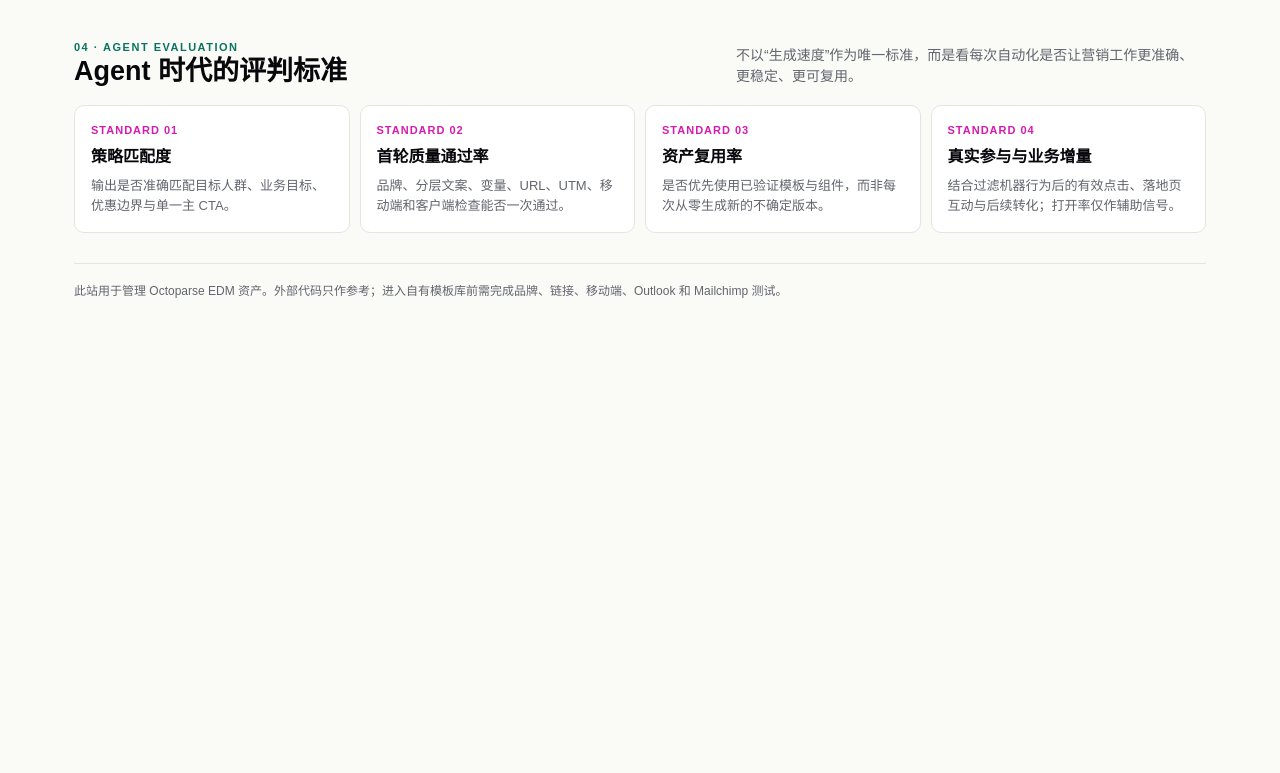
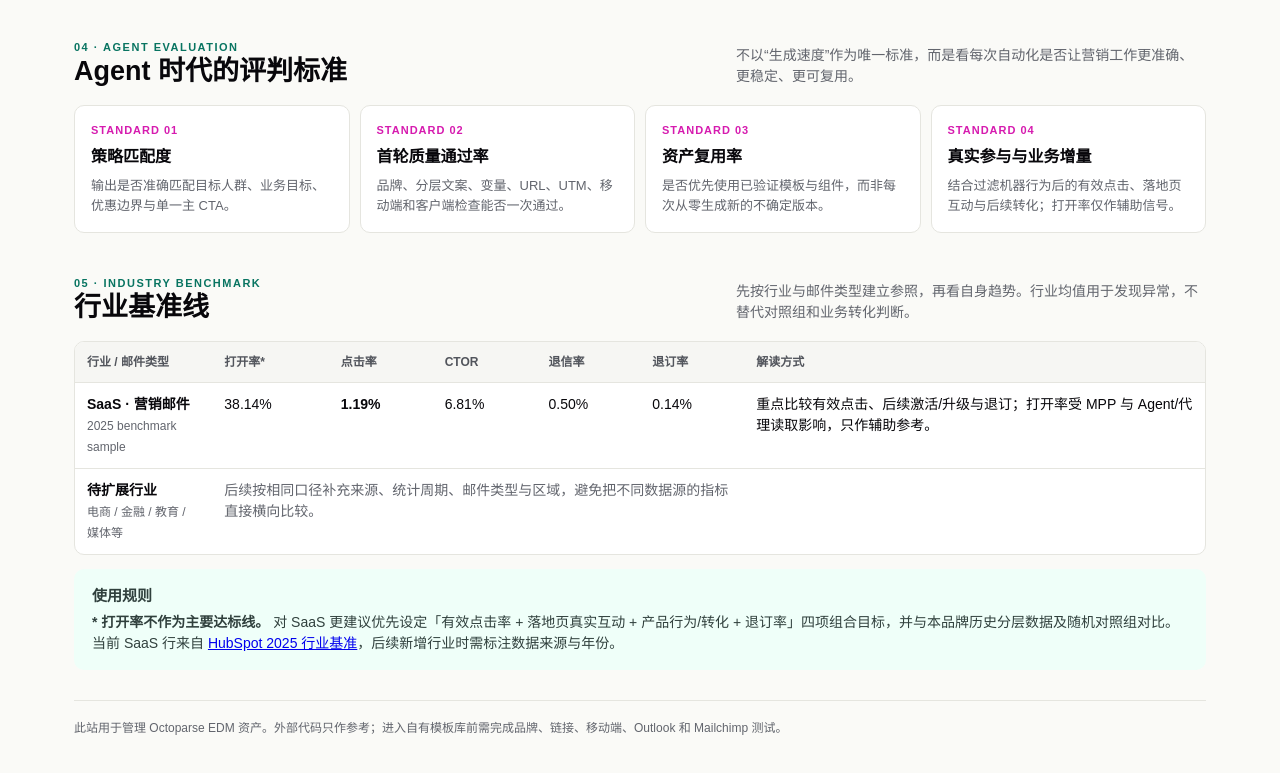
Before and after one commit to outofbox-mp4/edm-asset-library, a plain HTML site: page edm-library/index.html in a window 1280 px wide. Shown: the part 922-1695 px from the top of the page. Before the commit the page ends 1274 px from the top, so only its background shows below. Drawn offline with Linux system fonts and the light colour scheme.

Commit message:
Add SaaS industry benchmark section

```diff
--- a/edm-library/index.html
+++ b/edm-library/index.html
@@ -19,6 +19,7 @@
     <section class="section"><div class="section-title"><div><div class="section-kicker">03 · asset workspace</div><h2>进入各个资产板块</h2></div><p>从策略规范到可发送 HTML，分别管理、互相引用。</p></div><div class="routes"><a class="route" href="templates.html"><b>OWNED ASSETS</b><h3>自有模板库</h3><p>按营销阶段、人群和目标筛选已验证邮件模板。</p></a><a class="route" href="resources.html"><b>EXTERNAL INPUT</b><h3>GitHub 资源库</h3><p>归档模板灵感、兼容性模式与工程框架。</p></a><a class="route" href="components.html"><b>REUSABLE BLOCKS</b><h3>组件库</h3><p>统一 Hero、价格、优惠提示与合规页脚的基础样式。</p></a><a class="route" href="standards.html"><b>QUALITY GOVERNANCE</b><h3>品牌与投放规范</h3><p>明确入库门槛、质量检查和命名规则。</p></a></div></section>
 
     <section class="section"><div class="section-title"><div><div class="section-kicker">04 · agent evaluation</div><h2>Agent 时代的评判标准</h2></div><p>不以“生成速度”作为唯一标准，而是看每次自动化是否让营销工作更准确、更稳定、更可复用。</p></div><div class="journey"><article class="journey-step"><b>STANDARD 01</b><h3>策略匹配度</h3><p>输出是否准确匹配目标人群、业务目标、优惠边界与单一主 CTA。</p></article><article class="journey-step"><b>STANDARD 02</b><h3>首轮质量通过率</h3><p>品牌、分层文案、变量、URL、UTM、移动端和客户端检查能否一次通过。</p></article><article class="journey-step"><b>STANDARD 03</b><h3>资产复用率</h3><p>是否优先使用已验证模板与组件，而非每次从零生成新的不确定版本。</p></article><article class="journey-step"><b>STANDARD 04</b><h3>真实参与与业务增量</h3><p>结合过滤机器行为后的有效点击、落地页互动与后续转化；打开率仅作辅助信号。</p></article></div></section>
+    <section class="section"><div class="section-title"><div><div class="section-kicker">05 · industry benchmark</div><h2>行业基准线</h2></div><p>先按行业与邮件类型建立参照，再看自身趋势。行业均值用于发现异常，不替代对照组和业务转化判断。</p></div><div class="tablewrap"><table class="table"><thead><tr><th>行业 / 邮件类型</th><th>打开率*</th><th>点击率</th><th>CTOR</th><th>退信率</th><th>退订率</th><th>解读方式</th></tr></thead><tbody><tr><td><strong>SaaS · 营销邮件</strong><br><span style="color:#62656d;font-size:12px">2025 benchmark sample</span></td><td>38.14%</td><td><strong>1.19%</strong></td><td>6.81%</td><td>0.50%</td><td>0.14%</td><td>重点比较有效点击、后续激活/升级与退订；打开率受 MPP 与 Agent/代理读取影响，只作辅助参考。</td></tr><tr><td><strong>待扩展行业</strong><br><span style="color:#62656d;font-size:12px">电商 / 金融 / 教育 / 媒体等</span></td><td colspan="5" style="color:#62656d">后续按相同口径补充来源、统计周期、邮件类型与区域，避免把不同数据源的指标直接横向比较。</td></tr></tbody></table></div><div class="notice" style="margin-top:14px"><h3>使用规则</h3><p><strong>* 打开率不作为主要达标线。</strong> 对 SaaS 更建议优先设定「有效点击率 + 落地页真实互动 + 产品行为/转化 + 退订率」四项组合目标，并与本品牌历史分层数据及随机对照组对比。当前 SaaS 行来自 <a href="https://blog.hubspot.com/sales/average-email-open-rate-benchmark" target="_blank" rel="noopener">HubSpot 2025 行业基准</a>，后续新增行业时需标注数据来源与年份。</p></div></section>
     <div id="footer"></div>
   </main>
   <script src="assets/site.js"></script><script>document.querySelector('#header').innerHTML=pageHeader('home');document.querySelector('#footer').innerHTML=footer();</script>
```
